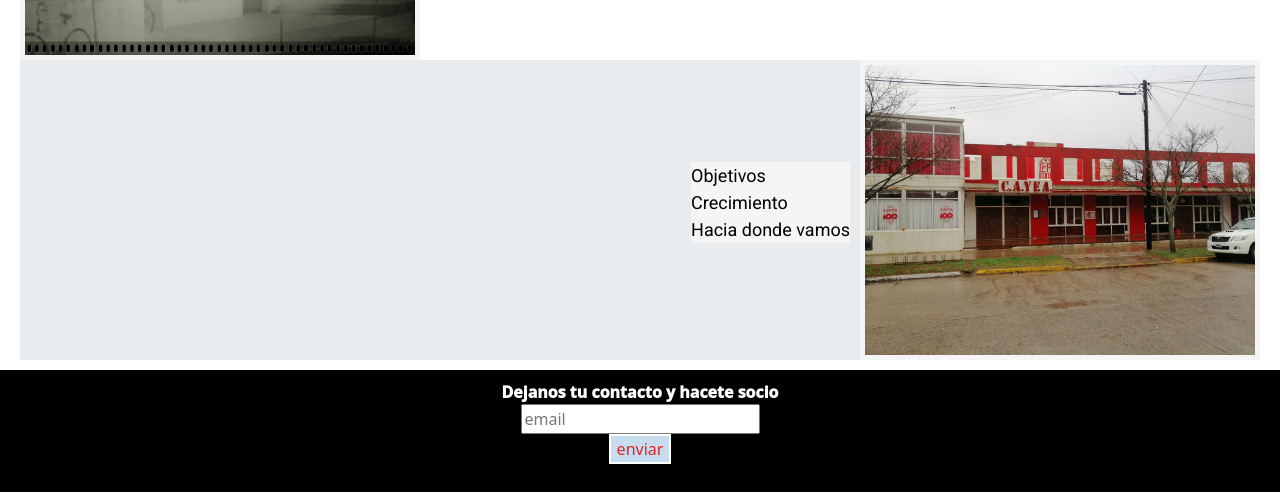
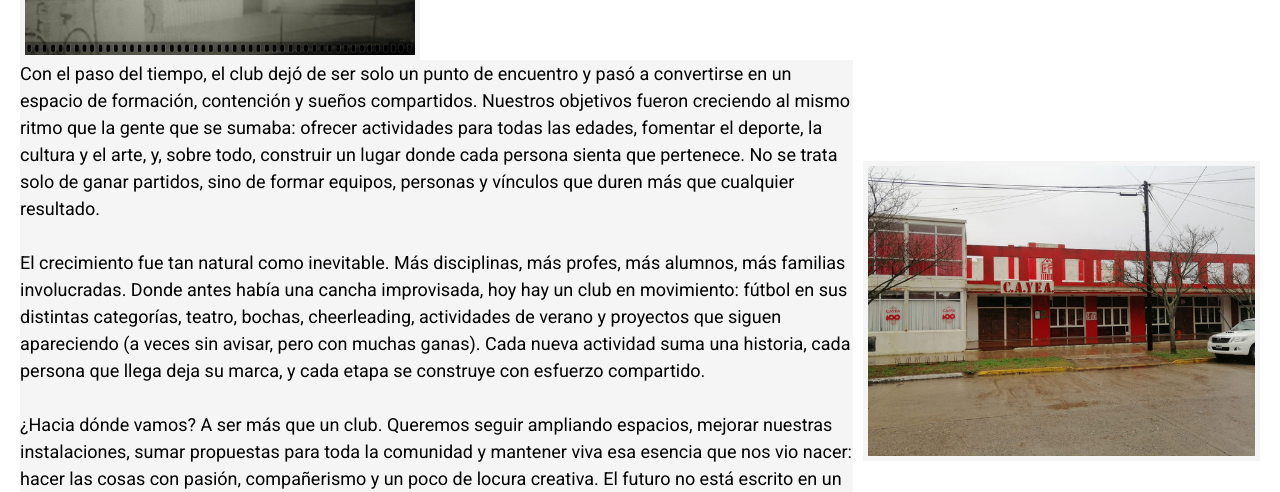
Before and after one commit to lautarobenitez-lab/Repositorio-curso-Corderhouse, a plain HTML site: page pages/historia.html in a window 1280 px wide. Shown: the part 538-1030 px from the top of the page. Drawn offline with nearby package versions, Linux system fonts and the light colour scheme.

Commit message:
correción tabulaciones

```diff
--- a/pages/historia.html
+++ b/pages/historia.html
@@ -73,12 +73,17 @@
 
         </section>
 
-        <div class="bg-body-secondary" section id="sedeNueva">
+        <section id="sedeNueva">
 
-            <!--falta agregar el texto-->
-            <p>Objetivos <br>
-                <span>Crecimiento<br></span>
-                <span></span>Hacia donde vamos</span>
+            <p>Con el paso del tiempo, el club dejó de ser solo un punto de encuentro y pasó a convertirse en un espacio de formación, contención y sueños compartidos. Nuestros objetivos fueron creciendo al mismo ritmo que la gente que se sumaba: ofrecer actividades para todas las edades,
+                fomentar el deporte, la cultura y el arte, y, sobre todo, construir un lugar donde cada persona sienta que pertenece. No se trata solo de ganar partidos, sino de formar equipos, personas y vínculos que duren más que cualquier resultado.
+                <br><br><span>El crecimiento fue tan natural como inevitable. Más disciplinas, más profes, más alumnos, más familias involucradas. Donde antes había una cancha improvisada, hoy hay un club en movimiento: fútbol en sus distintas categorías, teatro, bochas, cheerleading, actividades de verano
+                    y proyectos que siguen apareciendo (a veces sin avisar, pero con muchas ganas). Cada nueva actividad suma una historia, cada persona que llega deja su marca, y cada etapa se construye con esfuerzo compartido.
+                <br><br><span>
+
+                </span>¿Hacia dónde vamos? A ser más que un club. Queremos seguir ampliando espacios, mejorar nuestras instalaciones, sumar propuestas para toda la comunidad y mantener viva esa esencia que nos vio nacer: hacer las cosas con pasión, compañerismo y un poco de locura creativa.
+                    El futuro no está escrito en un acta, está en cada entrenamiento, cada función, cada partido y cada encuentro bajo estas mismas paredes que ya guardan cientos de recuerdos… y todavía tienen espacio para muchos más.
+                </span>
             </p>
 
             <img src="../assets/img/sede nueva.jpg" alt="sede nueva">
```
Also changed, not shown: index.html (+3 -0 lines), pages/actividades.html (+12 -6 lines), pages/socios.html (+2 -1 lines), pages/contacto.html (indentation only).
